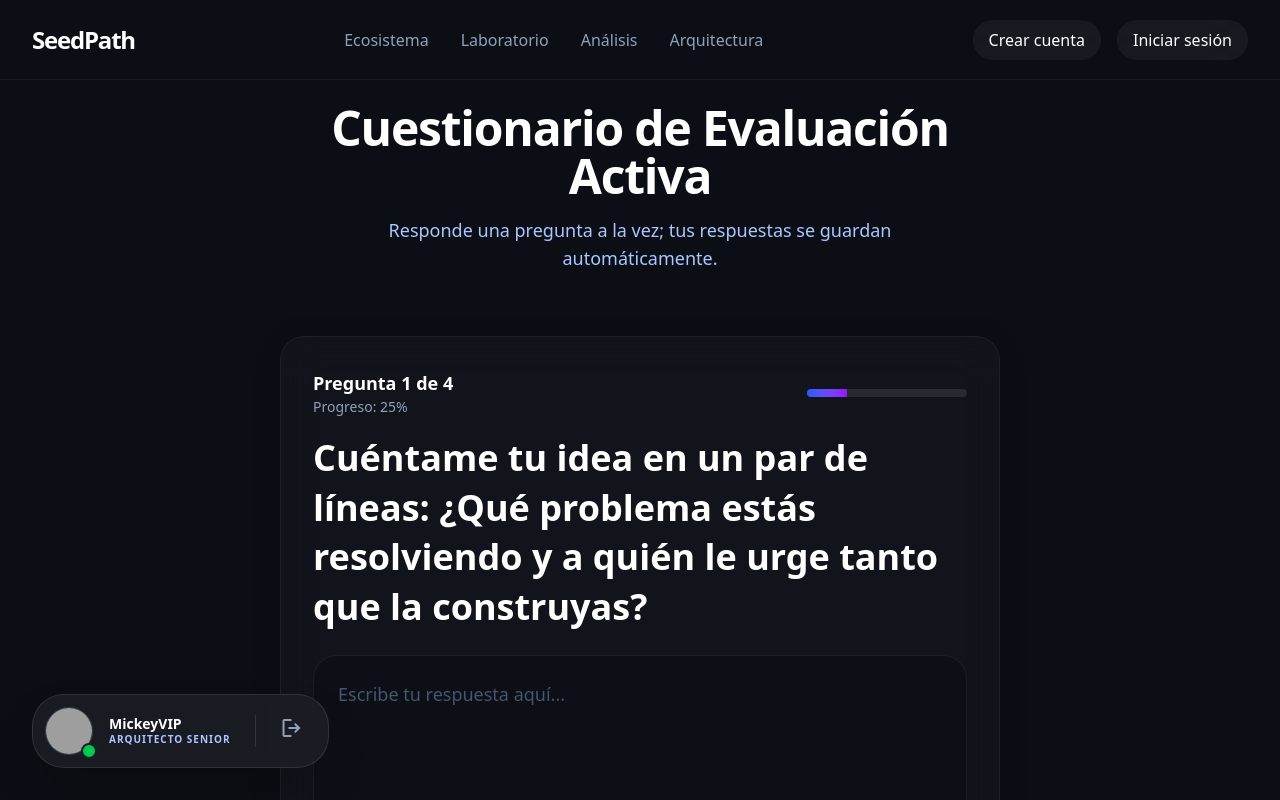
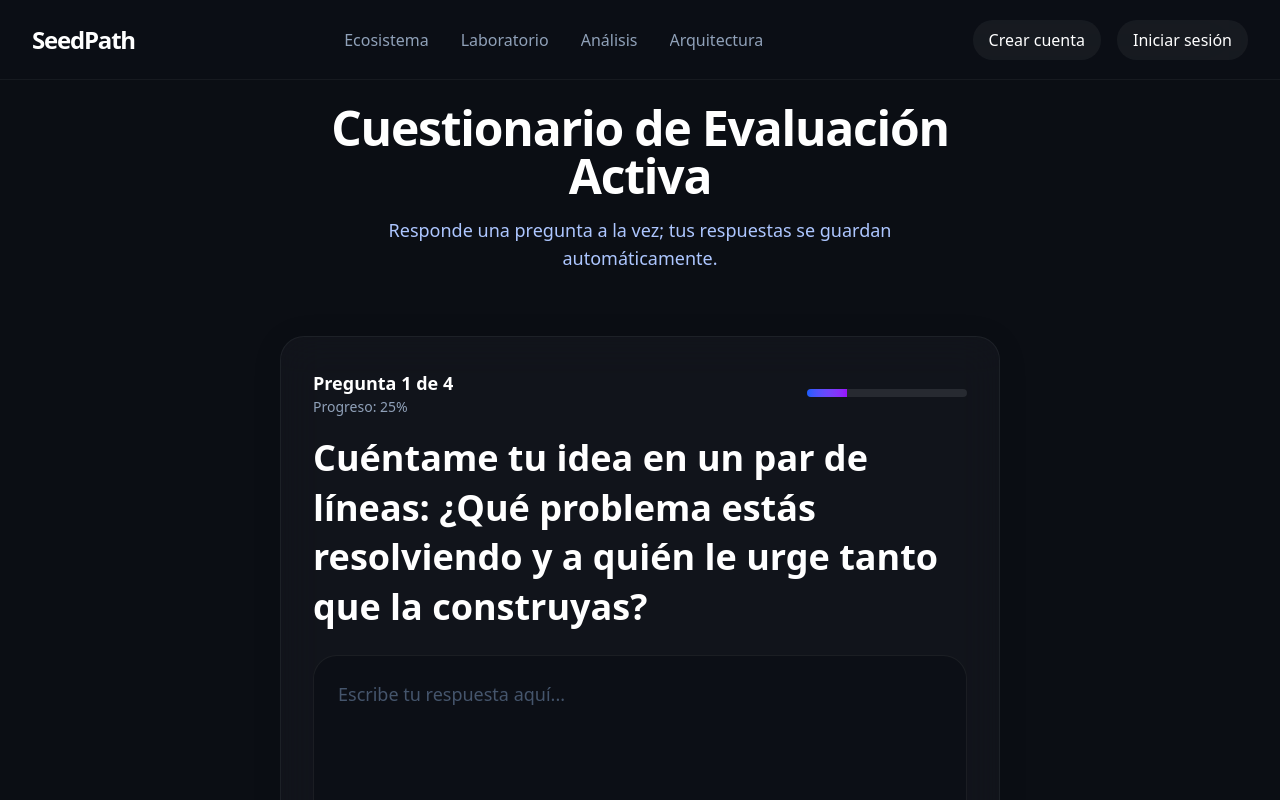
Before and after one commit to Mickey-VIP/seedpath-web, a Next.js app: page /onboarding in a window 1280 px wide. Shown: the top 800 px of the page. Built offline with nearby package versions, Linux system fonts and the light colour scheme; grey boxes are pictures that could not be loaded.

Commit message:
fix(onboarding): remove fixed profile widget from onboarding page

```diff
--- a/src/app/onboarding/page.tsx
+++ b/src/app/onboarding/page.tsx
@@ -212,31 +212,7 @@ export default function Page() {
 
       </main>
 
-      {/* Bottom Left Profile */}
-      <div className="fixed bottom-8 left-8 z-50">
-        <div className="flex items-center gap-4 bg-[#1d2026]/80 backdrop-blur-xl border border-white/10 rounded-2xl p-3 pr-6 shadow-2xl">
-          <div className="relative">
-            <img
-              alt="Avatar"
-              className="w-12 h-12 rounded-xl object-cover border border-primary/20"
-              src="https://lh3.googleusercontent.com/aida-public/AB6AXuDbdB7L2ewXxVcULrVIrsG1NAF4dV2wrl3Pm603is0Xa8FicLATPGtJ_uUfLBSg3NsqF3uD1-gosZsIc1ovvSqLSG56IB3zXe0Dr1tpJet2ZSIePloIPRX4GK2I7OEpghVT42A2wV9Ycbu5gzAqWsdAcVP70VX-7vTPdjAWKMHBrjdAQ--QAkRl-fnawVwhSAOECLuby71Yc3fZ0CzuqrjwpAgE48TnhJnJ4HB3uATsBDdXU8RjZkcjn3dFEWLXVGO9AtJEorTboBxA"
-            />
-            <div className="absolute -bottom-1 -right-1 w-4 h-4 bg-green-500 border-2 border-[#1d2026] rounded-full" />
-          </div>
-          <div className="flex flex-col">
-            <span className="text-sm font-bold text-white leading-tight">MickeyVIP</span>
-            <span className="text-[10px] font-bold text-primary uppercase tracking-widest">Arquitecto Senior</span>
-          </div>
-          <div className="h-8 w-[1px] bg-white/10 mx-2" />
-          <button
-            aria-label="Cerrar sesión"
-            className="text-slate-400 hover:text-red-400 transition-colors active:scale-95"
-            onClick={() => router.push('/')}
-          >
-            <span className="material-symbols-outlined text-[20px]">logout</span>
-          </button>
-        </div>
-      </div>
+      {/* Profile widget removed from onboarding to avoid showing logged-in UI */}
 
     </div>
   );
```
